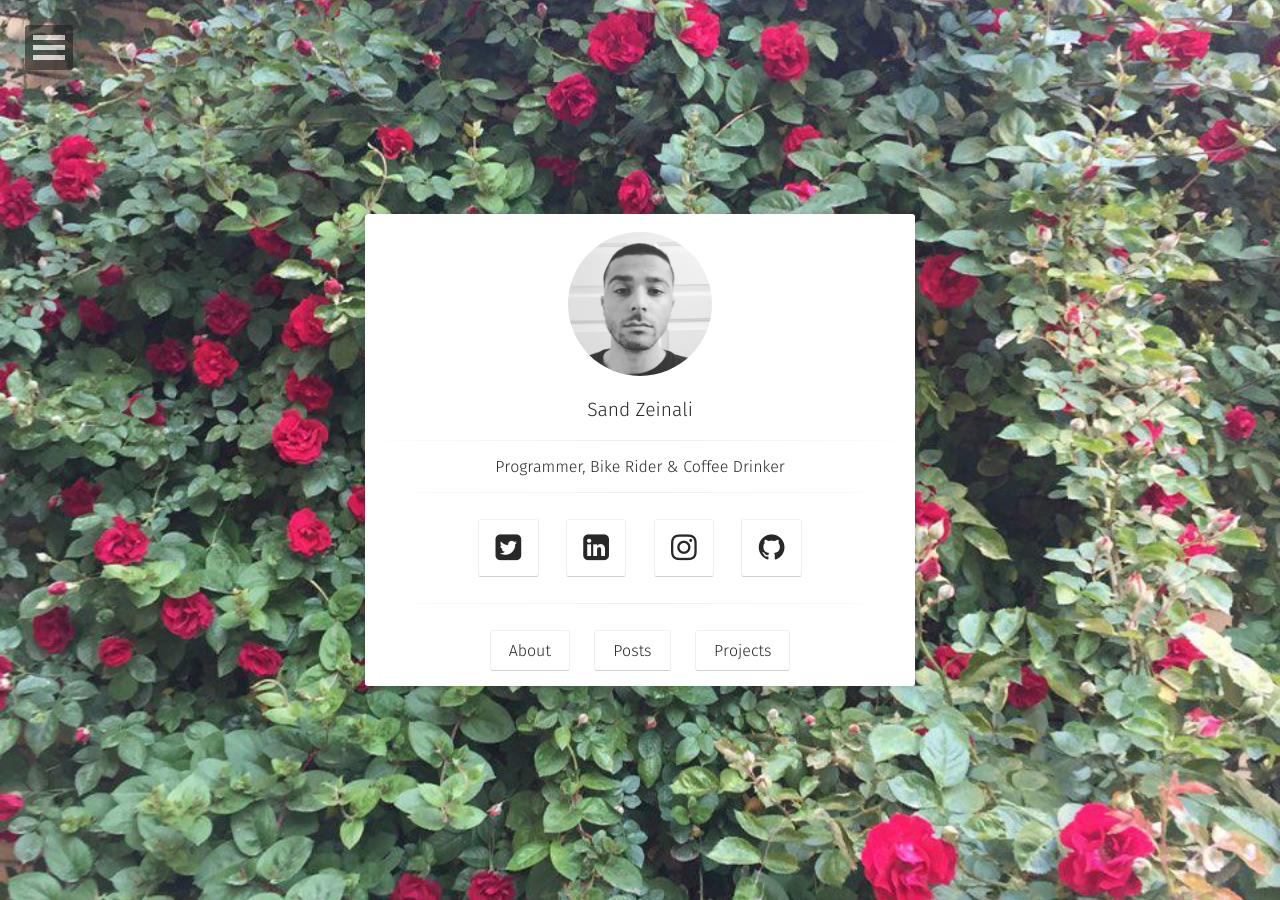
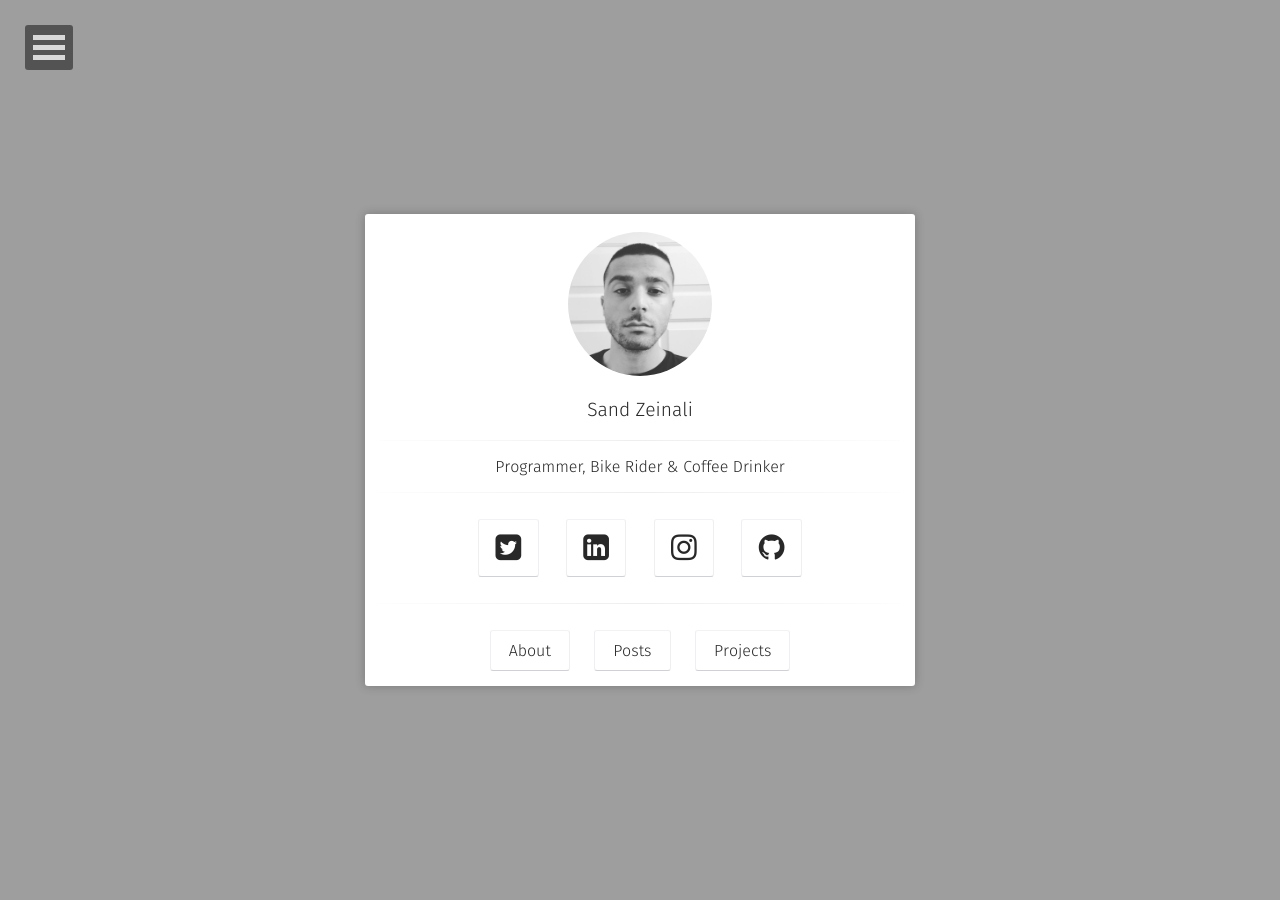
Before and after one commit to szeinali/szeinali.github.io, a Jekyll site: the page built from index.html, in a window 1280 px wide. Built offline with Jekyll 4.4.1, drawn with Linux system fonts in a browser that asks for light colours; some web fonts are replaced.

Commit message:
Update _config.yml

```diff
--- a/_config.yml
+++ b/_config.yml
@@ -5,7 +5,7 @@ description:        "My name is Sahand Zeinali. My friends also refer to me as S
 reading_time:       true
 words_per_minute:   200
 logo:               'assets/img/updated.JPG'
-background:         'assets/img/roses2.jpg'
+background:         'assets/img/roses2.jp'
 tiled_bg:           false   # Set this true if you want to tile your background image, otherwise it will be covered
 locale:             en_US
 url:                https://szeinali.github.io/
```
